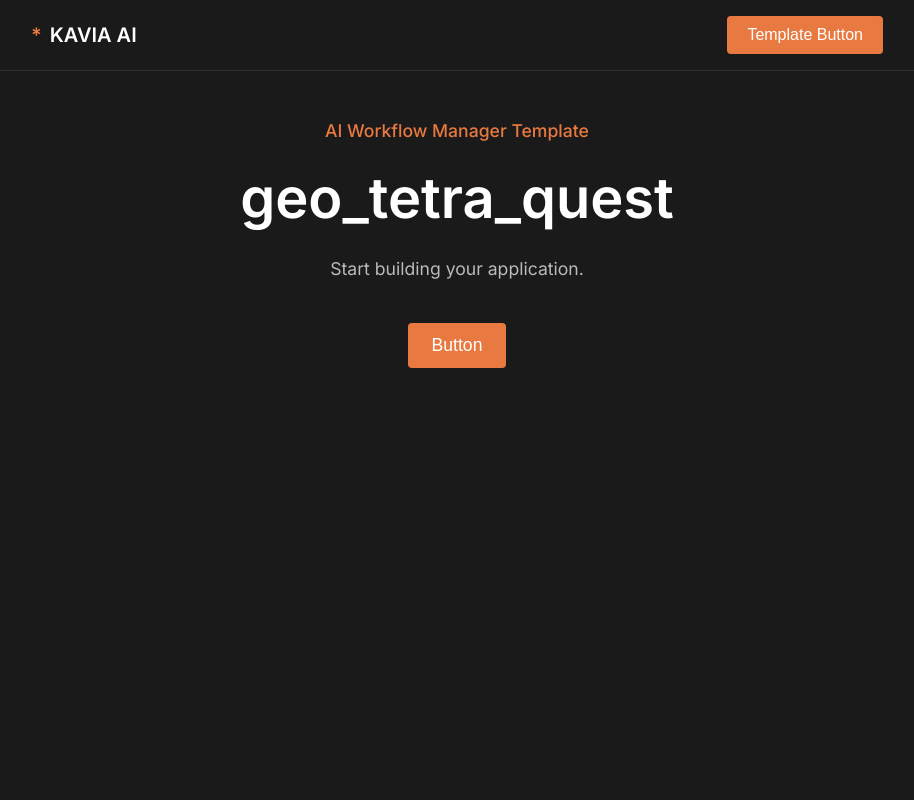
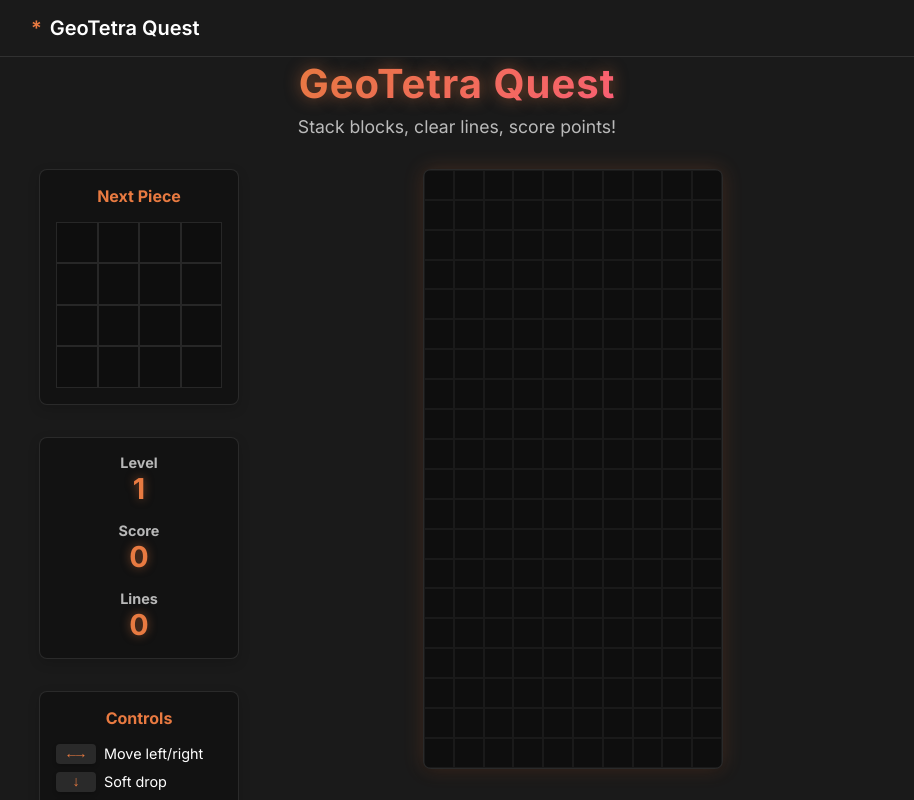
Before and after one commit to Workflow-Manager-admin/geotetra-quest-5625-5630, a React (Create React App) app in the folder geo_tetra_quest/: page / in a window 1280 px wide. Shown: the top 800 px of the page, without its empty margins (183-1097 px from the left). Built offline with nearby package versions, Linux system fonts and the light colour scheme.

Commit message:
Auto-commit: Changes as of 2025-05-22T08:34:16.674570+00:00

```diff
--- a/geo_tetra_quest/src/App.js
+++ b/geo_tetra_quest/src/App.js
@@ -1,5 +1,6 @@
 import React from 'react';
 import './App.css';
+import MainContainer from './components/MainContainer/MainContainer';
 
 function App() {
   return (
@@ -8,27 +9,14 @@ function App() {
         <div className="container">
           <div style={{ display: 'flex', justifyContent: 'space-between', width: '100%' }}>
             <div className="logo">
-              <span className="logo-symbol">*</span> KAVIA AI
+              <span className="logo-symbol">*</span> GeoTetra Quest
             </div>
-            <button className="btn">Template Button</button>
           </div>
         </div>
       </nav>
 
       <main>
-        <div className="container">
-          <div className="hero">
-            <div className="subtitle">AI Workflow Manager Template</div>
-
-            <h1 className="title">geo_tetra_quest</h1>
-
-            <div className="description">
-              Start building your application.
-            </div>
-
-            <button className="btn btn-large">Button</button>
-          </div>
-        </div>
+        <MainContainer />
       </main>
     </div>
   );
```
Also changed, not shown: 2 other files (tests, documents, lock files or other folders).
